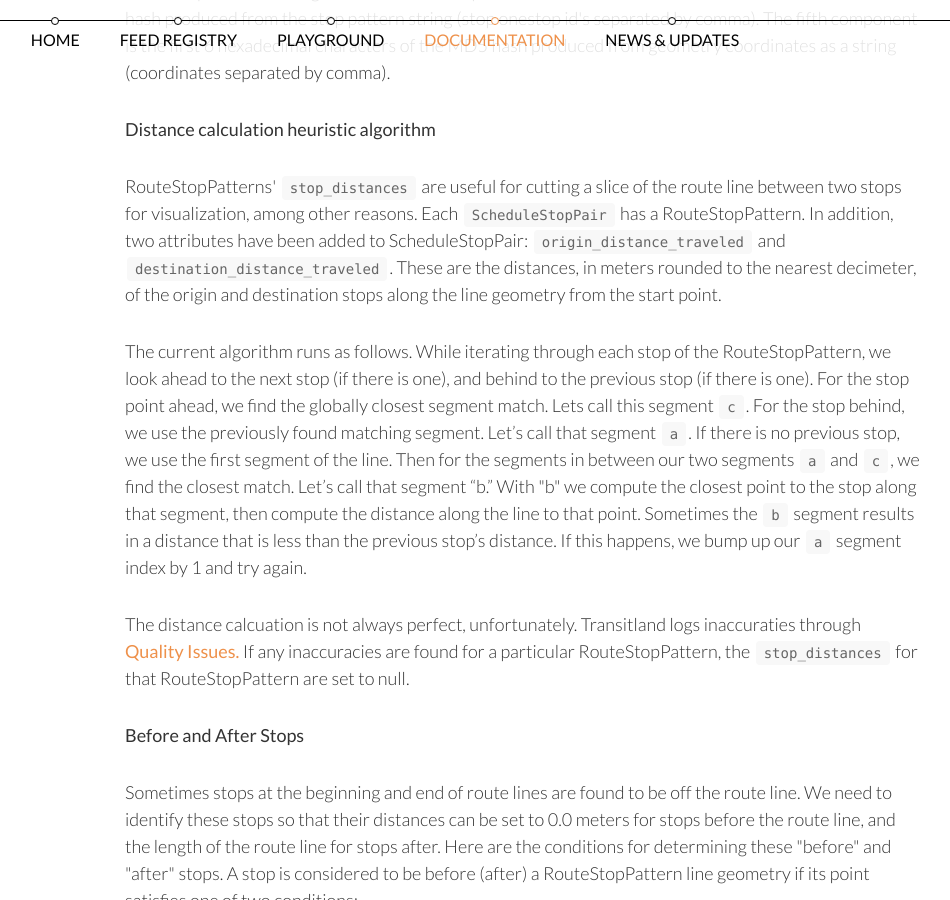
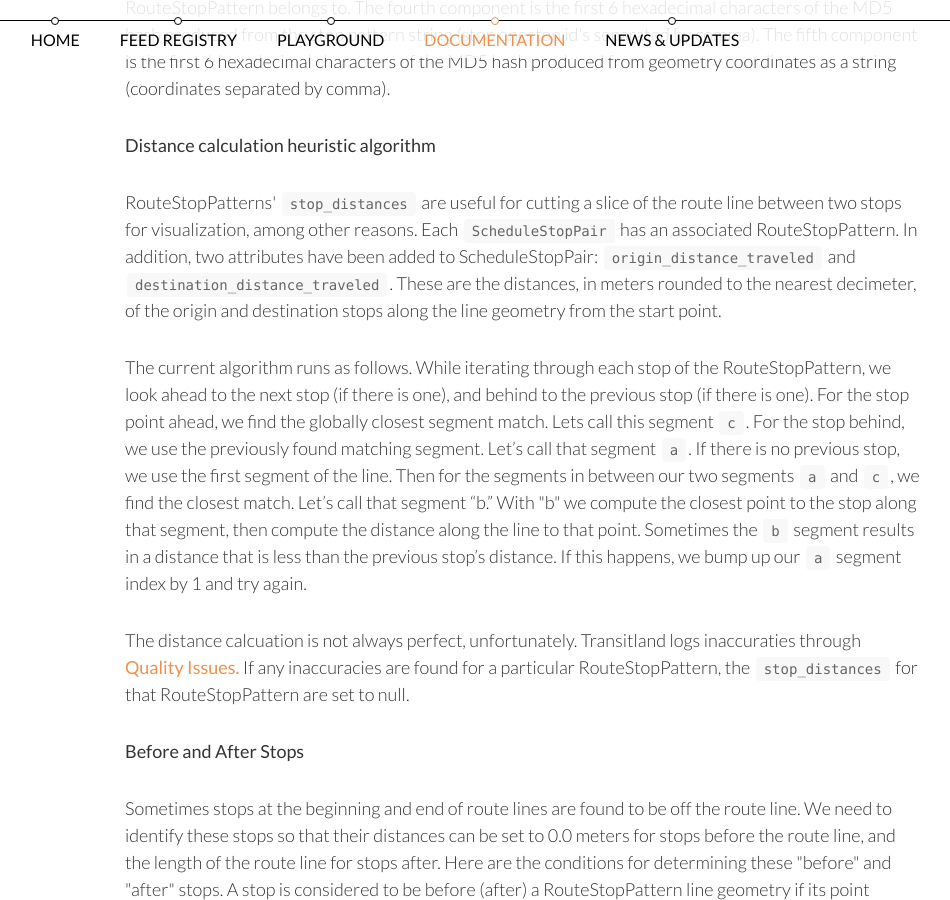
Before and after one commit to transitland/www-transit-land, a Jekyll site: the page built from documentation/datastore/routes-and-route-stop-patterns.html, in a window 1280 px wide and 900 px high, scrolled down 6824 px. Shown: the whole window, without its empty margins (255-1205 px from the left). Built offline with Jekyll 4.4.1, drawn with Linux system fonts in a browser that asks for light colours; nearby versions of some CDN libraries; some of the changed text lies outside the part shown.

Commit message:
clarifications and links

```diff
--- a/documentation/datastore/routes-and-route-stop-patterns.html
+++ b/documentation/datastore/routes-and-route-stop-patterns.html
@@ -40,7 +40,7 @@
     <tr>
       <td>geometry</td>
       <td>Geography</td>
-      <td>MultiLineString</td>
+      <td>MultiLineString. <a href="#route_geometry">A representative sample of the whole route geometry.</a></td>
     </tr>
     <tr>
       <td>wheelchair_accessible</td>
@@ -700,7 +700,7 @@
   </tbody>
 </table>
 
-<h5>Route Representative Geometry</h5>
+<h5><a name="route_geometry">Route Representative Geometry</a></h5>
 <p>The Route model geometry is a representation of the actual given route geometry, and may not contain every path from the original data. The Route geometry is primarily for visualizing the route as a whole as efficiently as possible; a complete (but often redundant) set of the geometry would be the set of all the Route's RouteStopPatterns. To compute this geometry, a sample of the Route's RouteStopPatterns is chosen by mapping every sequential pair of stops to a list of RouteStopPatterns that visit the stop pair.
     A single RouteStopPattern is chosen from each of those lists, and those chosen RouteStopPatterns make up the sample. After a representative selection of RouteStopPatterns is made,
     Douglas-Peucker algorithm is applied to remove coordinates that are extraneous to a visualization. It is important to note that if there are two distinct paths for a single sequential stop pair, only one of those paths might end up being chosen. This is why the Route geometry is not always a complete representation of the true geometry.</p>
@@ -779,7 +779,7 @@
 <p>RouteStopPatterns are uniquely identified by a Onestop Id, but the composition of this id is different from that of Route, Stop, Feed, and Operator Onestop Ids. The RouteStopPattern Onestop Id has 5 components instead of 3, with each component separated by a dash just as the ids of the latter Transitland entities. The first 3 components are exactly the Route Onestop Id of the Route to which the RouteStopPattern belongs to. The fourth component is the first 6 hexadecimal characters of the MD5 hash produced from the stop pattern string (stop onestop id's separated by comma). The fifth component is the first 6 hexadecimal characters of the MD5 hash produced from geometry coordinates as a string (coordinates separated by comma).</p>
 
 <h5>Distance calculation heuristic algorithm</h5>
-<p>RouteStopPatterns' <code>stop_distances</code> are useful for cutting a slice of the route line between two stops for visualization, among other reasons. Each <a href="schedules.html"><code>ScheduleStopPair</code></a> has a RouteStopPattern. In addition, two attributes have been added to ScheduleStopPair: <code>origin_distance_traveled</code> and <code>destination_distance_traveled</code>. These are the distances, in meters rounded to the nearest decimeter, of the origin and destination stops along the line geometry from the start point.</p>
+<p>RouteStopPatterns' <code>stop_distances</code> are useful for cutting a slice of the route line between two stops for visualization, among other reasons. Each <a href="schedules.html"><code>ScheduleStopPair</code></a> has an associated RouteStopPattern. In addition, two attributes have been added to ScheduleStopPair: <code>origin_distance_traveled</code> and <code>destination_distance_traveled</code>. These are the distances, in meters rounded to the nearest decimeter, of the origin and destination stops along the line geometry from the start point.</p>
 
 <p>The current algorithm runs as follows. While iterating through each stop of the RouteStopPattern, we look ahead to the next stop (if there is one), and behind to the previous stop (if there is one). For the stop point ahead, we find the globally closest segment match. Lets call this segment <code>c</code>. For the stop behind, we use the previously found matching segment. Let’s call that segment <code>a</code>. If there is no previous stop, we use the first segment of the line. Then for the segments in between our two segments <code>a</code> and <code>c</code>, we find the closest match. Let’s call that segment “b.” With "b" we compute the closest point to the stop along that segment, then compute the distance along the line to that point. Sometimes the <code>b</code> segment results in a distance that is less than the previous stop’s distance. If this happens, we bump up our <code>a</code> segment index by 1 and try again.</p>
 
```
